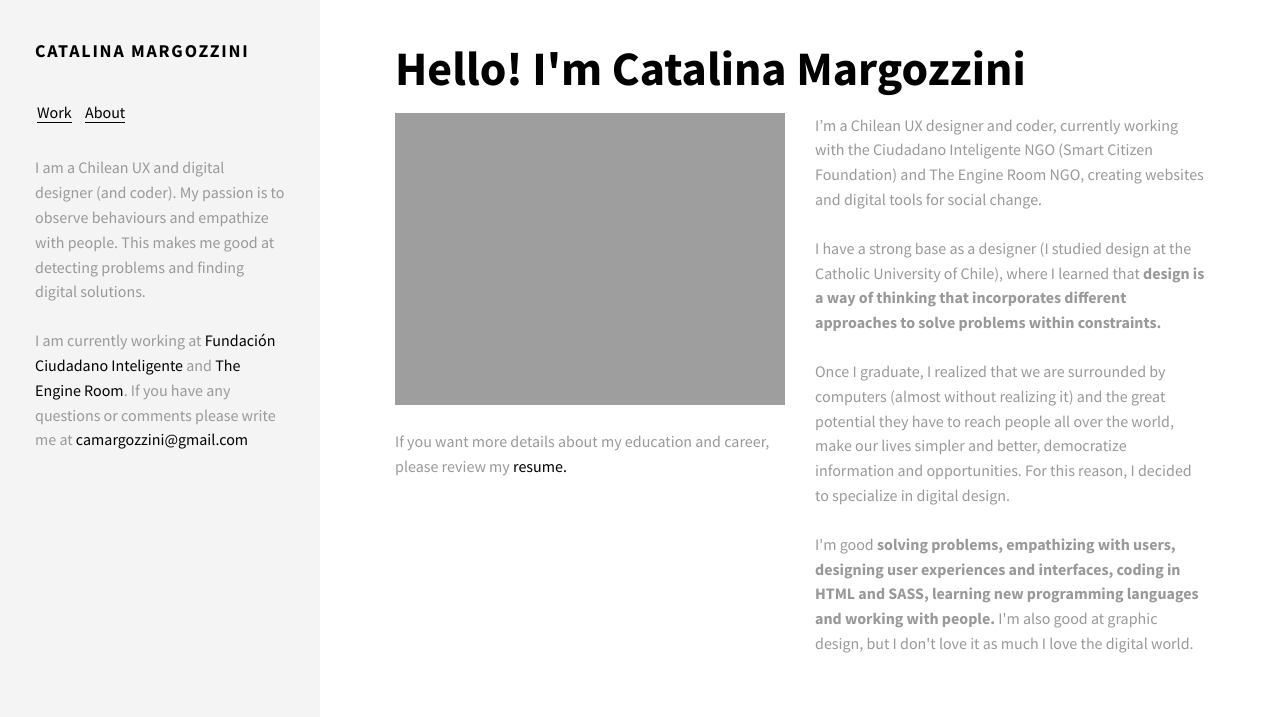
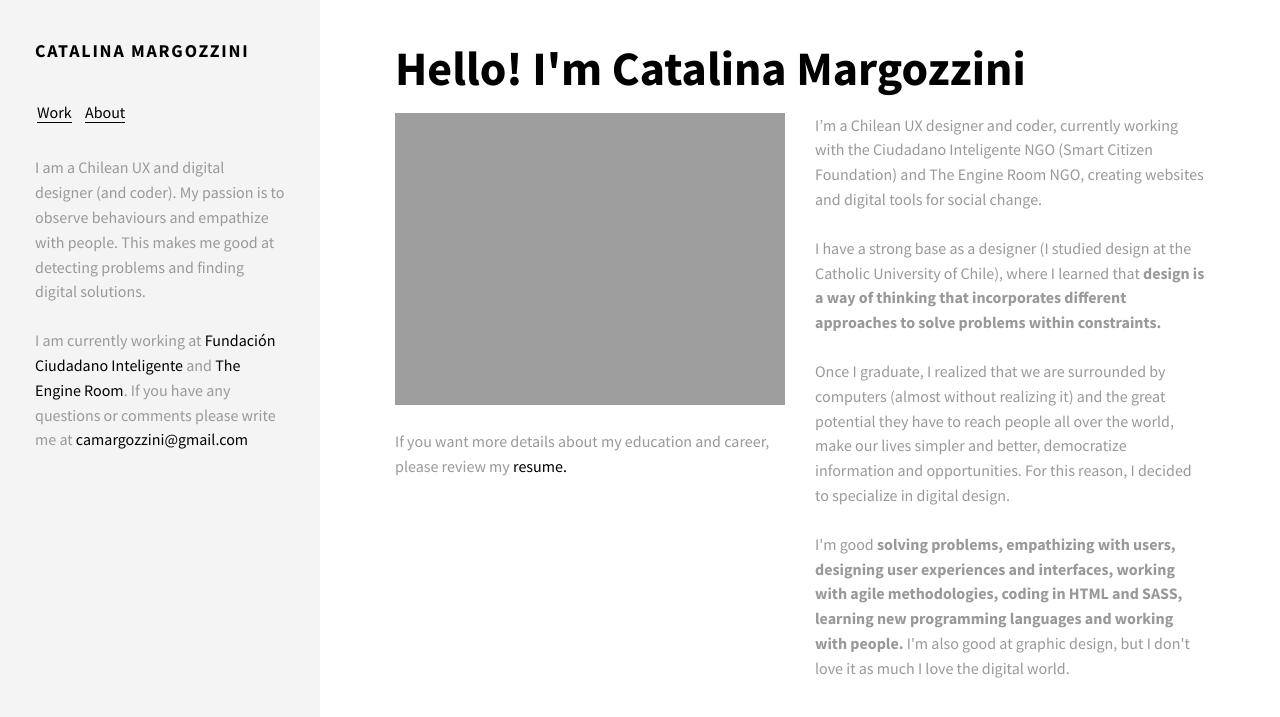
Before and after one commit to camargozzini/portafolio-camargozzini, a Jekyll site: the page built from about.html, in a window 1280 px wide. Shown: the top 717 px of the page. Built offline with Jekyll 4.4.1, drawn with Linux system fonts in a browser that asks for light colours; nearby versions of some CDN libraries.

Commit message:
About: adds agile methods

```diff
--- a/about.html
+++ b/about.html
@@ -23,7 +23,7 @@ layout: default
                       <p>I’m a Chilean UX designer and coder, currently working with the Ciudadano Inteligente NGO (Smart Citizen Foundation) and The Engine Room NGO, creating websites and digital tools for social change.</p>
                       <p>I have a strong base as a designer (I studied design at the Catholic University of Chile), where I learned that <strong>design is a way of thinking that incorporates different approaches to solve problems within constraints.</strong></p>
                       <p>Once I graduate, I realized that we are surrounded by computers (almost without realizing it) and the great potential they have to reach people all over the world, make our lives simpler and better, democratize information and opportunities. For this reason, I decided to specialize in digital design.</p>
-                      <p>I'm good <strong>solving problems, empathizing with users, designing user experiences and interfaces, coding in HTML and SASS, learning new programming languages and working with people.</strong> I'm also good at graphic design, but I don't love it as much I love the digital world.</p>
+                      <p>I'm good <strong>solving problems, empathizing with users, designing user experiences and interfaces, working with agile methodologies, coding in HTML and SASS, learning new programming languages and working with people.</strong> I'm also good at graphic design, but I don't love it as much I love the digital world.</p>
                     </div>
                   </div>
                 </div>
```
